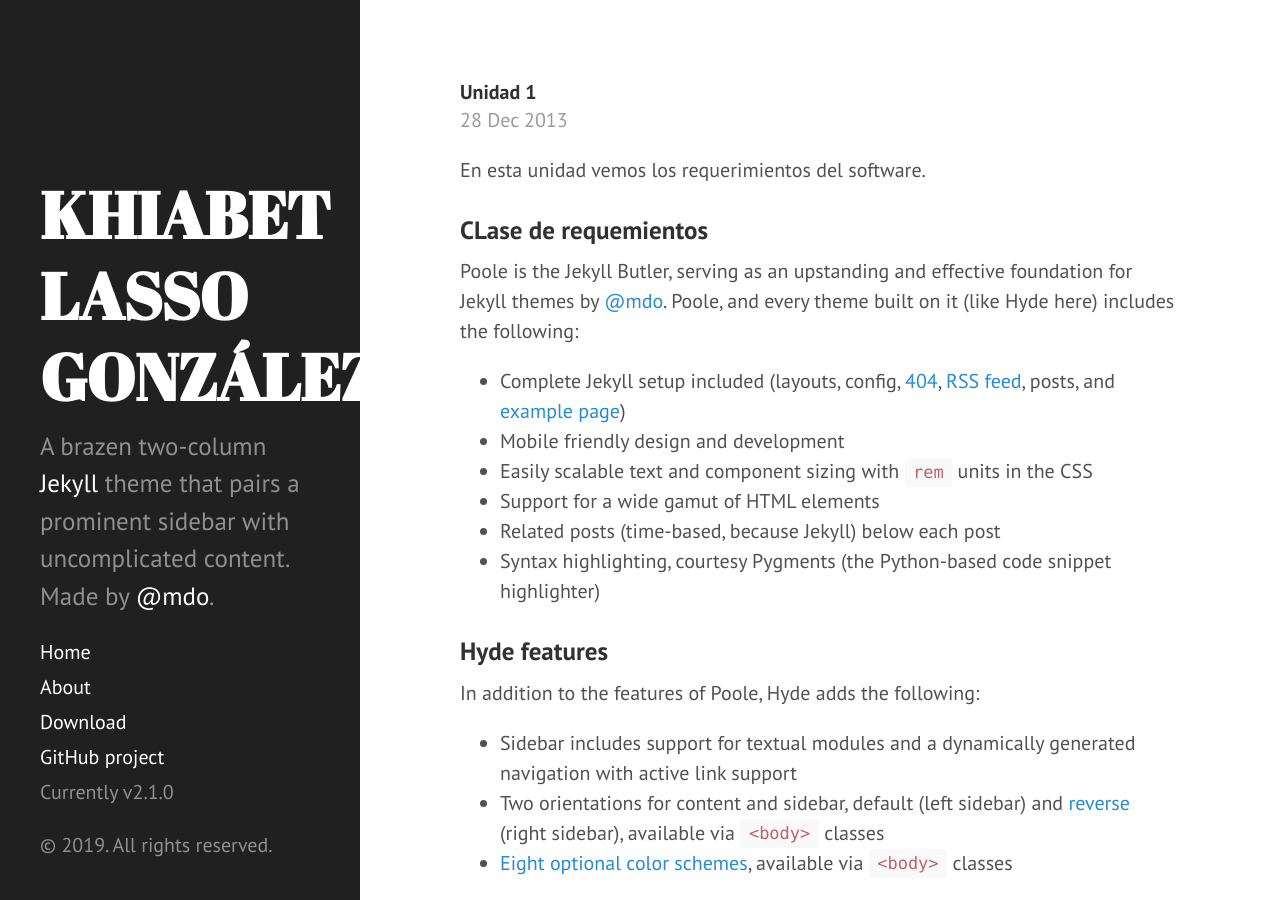
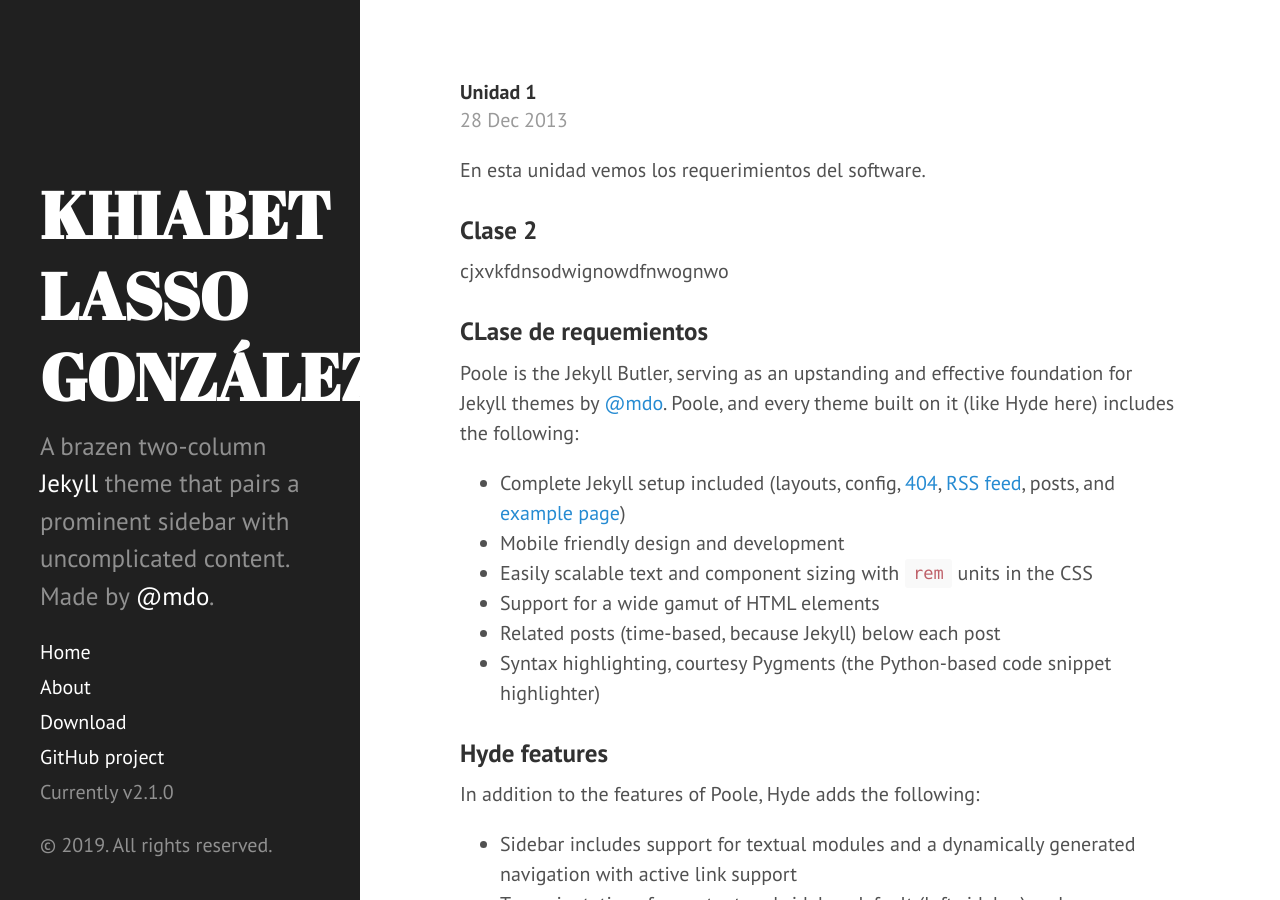
Before and after one commit to khiabetlasso/Pagina-web, a Jekyll site: the page built from _posts/2013-12-28-introducing-hyde.md, in a window 1280 px wide and 900 px high. Built offline with Jekyll 4.4.1, drawn with Linux system fonts in a browser that asks for light colours; Markdown is read by kramdown in place of the engine named in the settings.

Commit message:
Update 2013-12-28-introducing-hyde.md

```diff
--- a/_posts/2013-12-28-introducing-hyde.md
+++ b/_posts/2013-12-28-introducing-hyde.md
@@ -4,6 +4,9 @@ title: Unidad 1
 ---
 
 En esta unidad vemos los requerimientos del software.
+
+### Clase 2
+cjxvkfdnsodwignowdfnwognwo
 
 ### CLase de requemientos
 
```
